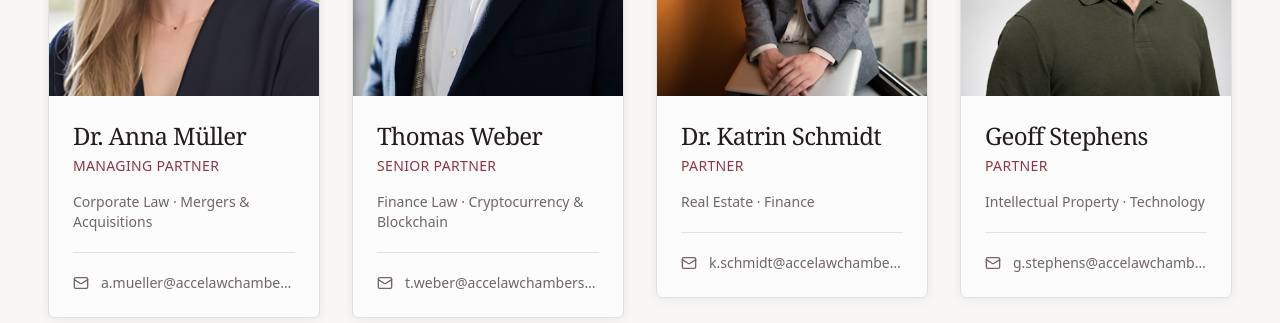
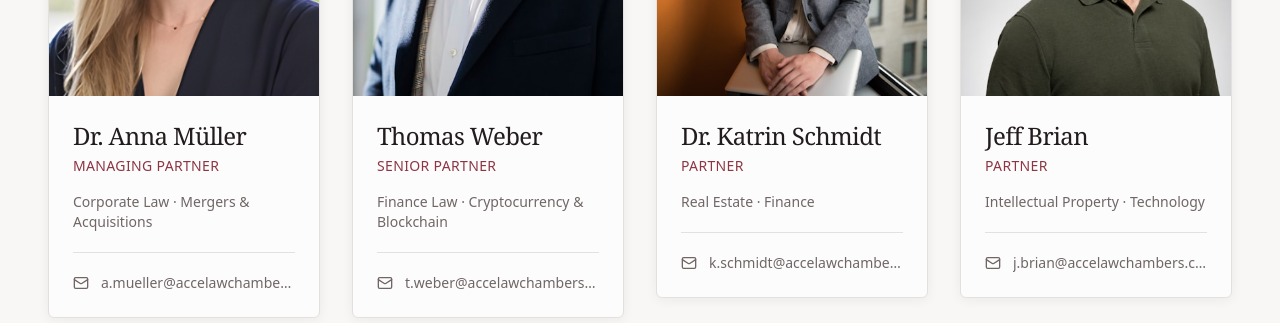
Before and after one commit to UrbanTechHub/accelaw, a React (Vite) app: page /attorneys in a window 1280 px wide. Shown: the part 1040-1363 px from the top of the page. Built offline with nearby package versions, Linux system fonts and the light colour scheme; the HTML template or start-up script is replaced by a standard one.

Commit message:
Rename Geoff Stephens to Jeff Brian
Co-authored-by: UrbanTechHub <143939797+UrbanTechHub@users.noreply.github.com>

```diff
--- a/src/data/attorneys.ts
+++ b/src/data/attorneys.ts
@@ -100,11 +100,11 @@ export const attorneys: Attorney[] = [
   },
   {
     id: "markus-hoffmann",
-    name: "Geoff Stephens",
+    name: "Jeff Brian",
     title: "Partner",
     practiceAreas: ["Intellectual Property", "Technology"],
-    email: "g.stephens@accelawchambers.com",
-    bio: "Geoff Stephens is a Partner and head of the Intellectual Property and Technology practice at Acce Law Chambers. With over 15 years of specialized experience, he has built one of Sydney's premier IP practices, advising technology companies, startups, and established enterprises on the full range of intellectual property matters. His expertise spans patent prosecution and litigation, trademark protection, trade secret disputes, licensing negotiations, and technology transactions throughout the Asia-Pacific. Geoff has a particular focus on the intersection of IP law and emerging technologies, including artificial intelligence, blockchain, and digital platforms. He regularly represents clients before IP Australia, and in IP litigation before Australian courts. Before joining Acce Law Chambers, Geoff spent three years at a leading Silicon Valley law firm, which gives him unique insight into the technology industry and US-Australian cross-border IP matters. He is a sought-after advisor for tech startups seeking to protect their innovations and scale across Asia-Pacific markets.",
+    email: "j.brian@accelawchambers.com",
+    bio: "Jeff Brian is a Partner and head of the Intellectual Property and Technology practice at Acce Law Chambers. With over 15 years of specialized experience, he has built one of Sydney's premier IP practices, advising technology companies, startups, and established enterprises on the full range of intellectual property matters. His expertise spans patent prosecution and litigation, trademark protection, trade secret disputes, licensing negotiations, and technology transactions throughout the Asia-Pacific. Jeff has a particular focus on the intersection of IP law and emerging technologies, including artificial intelligence, blockchain, and digital platforms. He regularly represents clients before IP Australia, and in IP litigation before Australian courts. Before joining Acce Law Chambers, Jeff spent three years at a leading Silicon Valley law firm, which gives him unique insight into the technology industry and US-Australian cross-border IP matters. He is a sought-after advisor for tech startups seeking to protect their innovations and scale across Asia-Pacific markets.",
     education: ["Staatsexamen, Universität Heidelberg", "LL.M., Stanford Law School"],
     admissions: ["Australia (2009)", "IP Australia (2011)"],
     image: markusHoffmann,
```
